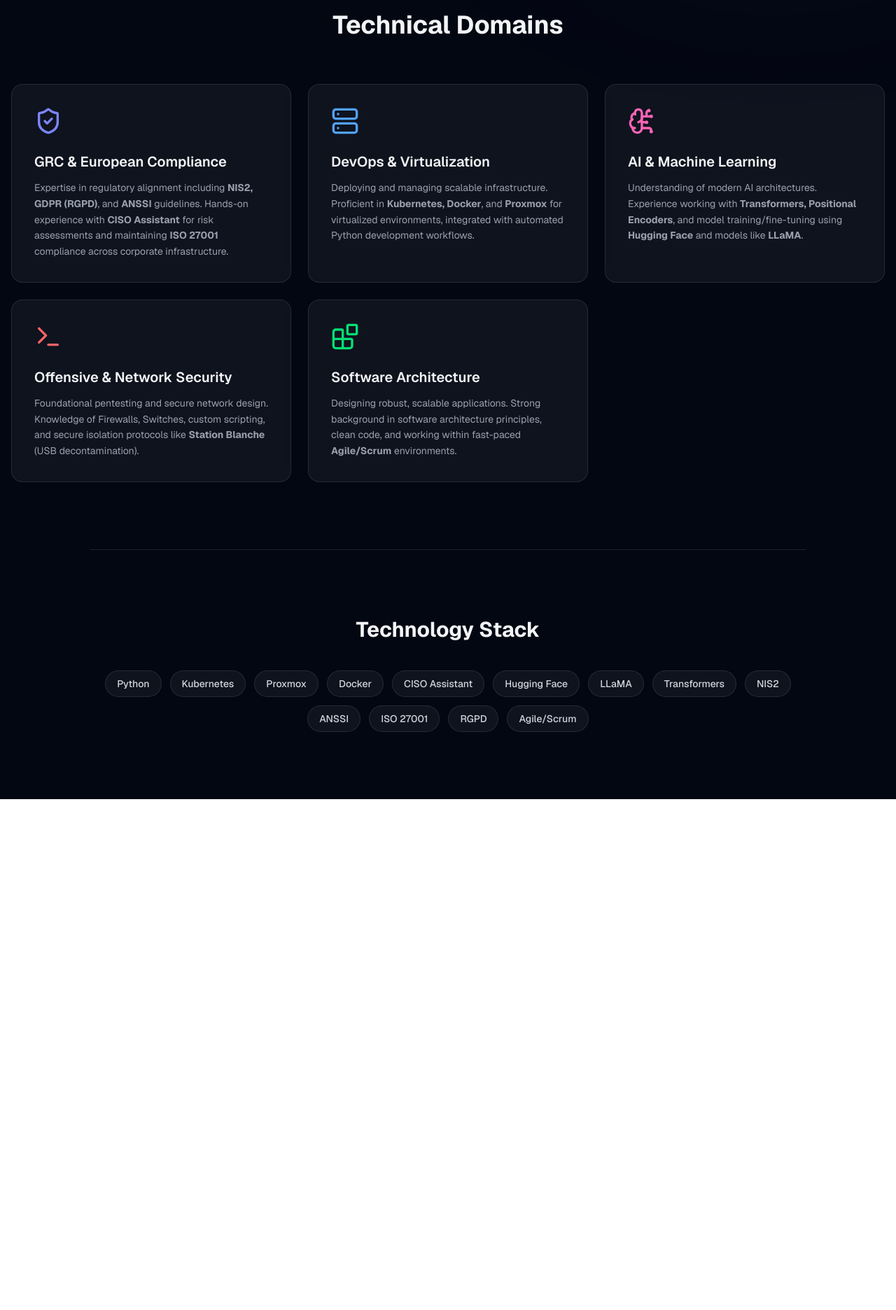
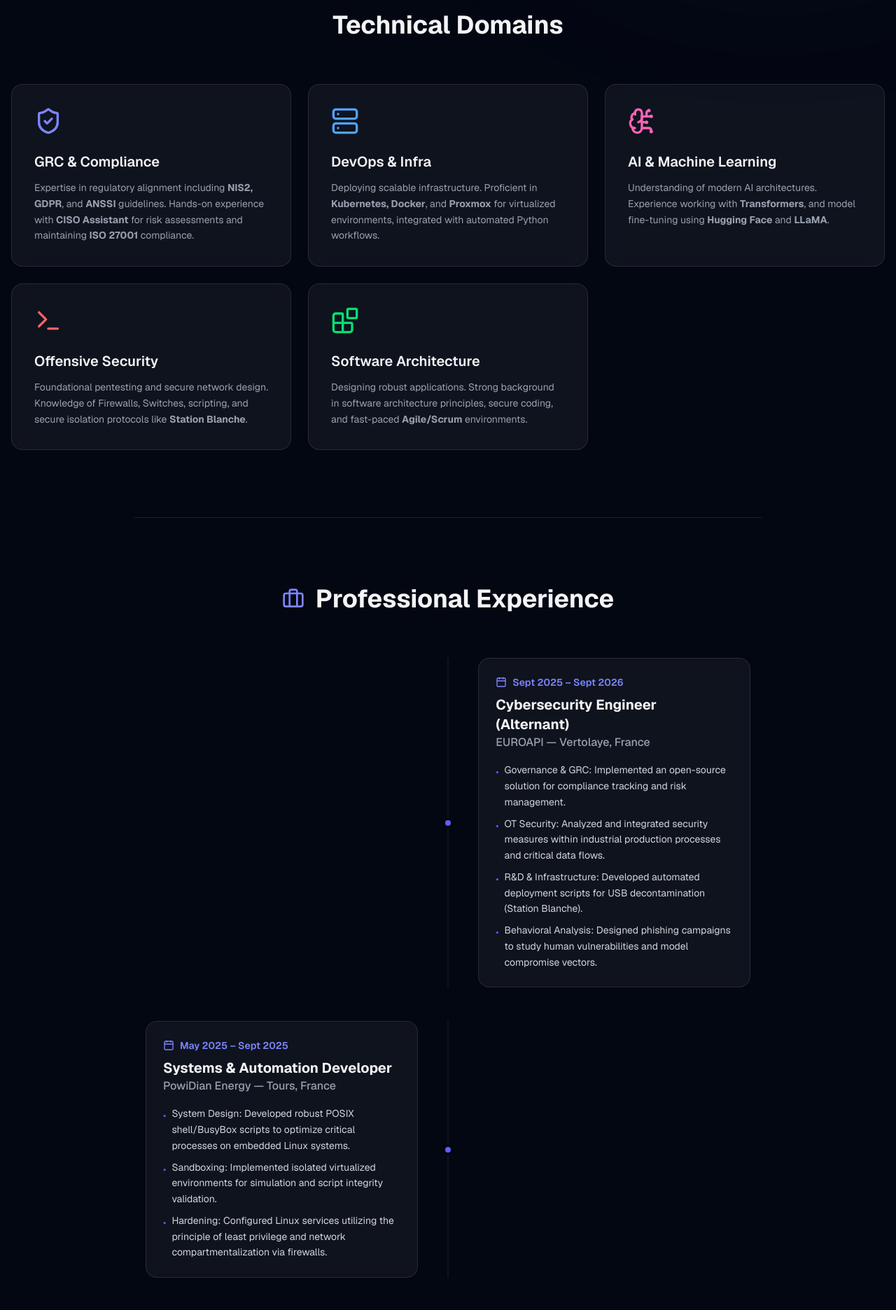
Before and after one commit to jotorress/my-cyber-portfolio, a Next.js app: page / in a window 1280 px wide. Shown: the part 880-2752 px from the top of the page at 70% size. Before the commit the page ends 2022 px from the top, so only its background shows below. Built offline with nearby package versions, Linux system fonts and the light colour scheme.

Commit message:
Adding experience profile

```diff
--- a/app/page.tsx
+++ b/app/page.tsx
@@ -1,6 +1,51 @@
-import { ShieldCheck, Server, BrainCircuit, Terminal, Blocks } from "lucide-react";
+import { ShieldCheck, Server, BrainCircuit, Terminal, Blocks, Briefcase, Calendar, Mail, ExternalLink } from "lucide-react";
+export default function Home() {
+  const experiences = [
+    {
+      role: "Cybersecurity Engineer (Alternant)",
+      company: "EUROAPI",
+      period: "Sept 2025 – Sept 2026",
+      location: "Vertolaye, France",
+      achievements: [
+        "Governance & GRC: Implemented an open-source solution for compliance tracking and risk management.",
+        "OT Security: Analyzed and integrated security measures within industrial production processes and critical data flows.",
+        "R&D & Infrastructure: Developed automated deployment scripts for USB decontamination (Station Blanche).",
+        "Behavioral Analysis: Designed phishing campaigns to study human vulnerabilities and model compromise vectors."
+      ]
+    },
+    {
+      role: "Systems & Automation Developer",
+      company: "PowiDian Energy",
+      period: "May 2025 – Sept 2025",
+      location: "Tours, France",
+      achievements: [
+        "System Design: Developed robust POSIX shell/BusyBox scripts to optimize critical processes on embedded Linux systems.",
+        "Sandboxing: Implemented isolated virtualized environments for simulation and script integrity validation.",
+        "Hardening: Configured Linux services utilizing the principle of least privilege and network compartmentalization via firewalls."
+      ]
+    },
+    {
+      role: "Fullstack AI/Data Developer",
+      company: "Universidad Nacional de Colombia",
+      period: "Oct 2023 – Feb 2024",
+      location: "Bogotá, Colombia",
+      achievements: [
+        "HORUS UNAL Project: Extracted, processed, and visualized scientific data utilizing Python, Django, and Docker.",
+        "AI Integration: Trained machine learning models to classify and analyze academic publications, facilitating strategic decision-making."
+      ]
+    },
+    {
+      role: "Frontend Developer (React)",
+      company: "SIIGO",
+      period: "Jan 2023 – Aug 2023",
+      location: "Bogotá, Colombia",
+      achievements: [
+        "Micro-frontends: Contributed to the development of modular React interfaces within a Dockerized environment for the LATAM market.",
+        "Quality Assurance: Integrated unit testing and achieved 90% functional coverage utilizing SonarQube."
+      ]
+    }
+  ];
 
-export default function Home() {
   return (
     <main className="relative min-h-screen bg-[#030712] text-gray-100 overflow-x-hidden font-sans">
 
@@ -17,75 +62,133 @@ export default function Home() {
         <p className="text-lg md:text-xl text-gray-400 mb-10 leading-relaxed max-w-3xl">
           Dual-degree engineer delivering holistic security solutions. From aligning IT assets with
           NIS2 and ANSSI standards, to architecting secure Kubernetes clusters and integrating LLMs.
-          Trilingual professional (English, French, Spanish) seeking a CDI starting september/october 2026.
+          Trilingual professional (English, French, Spanish) seeking a CDI starting October 2026.
         </p>
         <div className="flex gap-4 justify-center">
-          <a href="#expertise" className="px-8 py-3 rounded-full bg-white text-black font-semibold hover:bg-gray-200 transition duration-300">
-            View My Domains
+          <a href="#experience" className="px-8 py-3 rounded-full bg-white text-black font-semibold hover:bg-gray-200 transition duration-300">
+            View Experience
+          </a>
+          <a href="#contact" className="px-8 py-3 rounded-full border border-gray-700 hover:border-gray-400 transition duration-300 backdrop-blur-sm bg-white/5">
+            Contact Me
           </a>
         </div>
       </section>
 
-      <section id="expertise" className="relative z-10 px-4 py-24 max-w-7xl mx-auto">
+      <section id="domains" className="relative z-10 px-4 py-24 max-w-7xl mx-auto">
         <h3 className="text-3xl md:text-4xl font-bold mb-16 text-center">Technical Domains</h3>
-
         <div className="grid grid-cols-1 md:grid-cols-2 lg:grid-cols-3 gap-6">
-
           <div className="p-8 rounded-2xl bg-white/5 border border-white/10 hover:border-indigo-500/50 transition-all duration-300 backdrop-blur-sm group">
             <ShieldCheck className="w-10 h-10 text-indigo-400 mb-6 group-hover:scale-110 transition-transform" />
-            <h4 className="text-xl font-semibold mb-3 text-gray-100">GRC & European Compliance</h4>
+            <h4 className="text-xl font-semibold mb-3 text-gray-100">GRC & Compliance</h4>
             <p className="text-gray-400 text-sm leading-relaxed">
-              Expertise in regulatory alignment including <strong>NIS2, GDPR (RGPD)</strong>, and <strong>ANSSI</strong> guidelines. Hands-on experience with <strong>CISO Assistant</strong> for risk assessments and maintaining <strong>ISO 27001</strong> compliance across corporate infrastructure.
+              Expertise in regulatory alignment including <strong>NIS2, GDPR</strong>, and <strong>ANSSI</strong> guidelines. Hands-on experience with <strong>CISO Assistant</strong> for risk assessments and maintaining <strong>ISO 27001</strong> compliance.
             </p>
           </div>
-
           <div className="p-8 rounded-2xl bg-white/5 border border-white/10 hover:border-blue-500/50 transition-all duration-300 backdrop-blur-sm group">
             <Server className="w-10 h-10 text-blue-400 mb-6 group-hover:scale-110 transition-transform" />
-            <h4 className="text-xl font-semibold mb-3 text-gray-100">DevOps & Virtualization</h4>
+            <h4 className="text-xl font-semibold mb-3 text-gray-100">DevOps & Infra</h4>
             <p className="text-gray-400 text-sm leading-relaxed">
-              Deploying and managing scalable infrastructure. Proficient in <strong>Kubernetes, Docker</strong>, and <strong>Proxmox</strong> for virtualized environments, integrated with automated Python development workflows.
+              Deploying scalable infrastructure. Proficient in <strong>Kubernetes, Docker</strong>, and <strong>Proxmox</strong> for virtualized environments, integrated with automated Python workflows.
             </p>
           </div>
-
           <div className="p-8 rounded-2xl bg-white/5 border border-white/10 hover:border-pink-500/50 transition-all duration-300 backdrop-blur-sm group">
             <BrainCircuit className="w-10 h-10 text-pink-400 mb-6 group-hover:scale-110 transition-transform" />
             <h4 className="text-xl font-semibold mb-3 text-gray-100">AI & Machine Learning</h4>
             <p className="text-gray-400 text-sm leading-relaxed">
-              Understanding of modern AI architectures. Experience working with <strong>Transformers, Positional Encoders</strong>, and model training/fine-tuning using <strong>Hugging Face</strong> and models like <strong>LLaMA</strong>.
+              Understanding of modern AI architectures. Experience working with <strong>Transformers</strong>, and model fine-tuning using <strong>Hugging Face</strong> and <strong>LLaMA</strong>.
             </p>
           </div>
-
           <div className="p-8 rounded-2xl bg-white/5 border border-white/10 hover:border-red-500/50 transition-all duration-300 backdrop-blur-sm group">
             <Terminal className="w-10 h-10 text-red-400 mb-6 group-hover:scale-110 transition-transform" />
-            <h4 className="text-xl font-semibold mb-3 text-gray-100">Offensive & Network Security</h4>
+            <h4 className="text-xl font-semibold mb-3 text-gray-100">Offensive Security</h4>
             <p className="text-gray-400 text-sm leading-relaxed">
-              Foundational pentesting and secure network design. Knowledge of Firewalls, Switches, custom scripting, and secure isolation protocols like <strong>Station Blanche</strong> (USB decontamination).
+              Foundational pentesting and secure network design. Knowledge of Firewalls, Switches, scripting, and secure isolation protocols like <strong>Station Blanche</strong>.
             </p>
           </div>
-
           <div className="p-8 rounded-2xl bg-white/5 border border-white/10 hover:border-green-500/50 transition-all duration-300 backdrop-blur-sm group">
             <Blocks className="w-10 h-10 text-green-400 mb-6 group-hover:scale-110 transition-transform" />
             <h4 className="text-xl font-semibold mb-3 text-gray-100">Software Architecture</h4>
             <p className="text-gray-400 text-sm leading-relaxed">
-              Designing robust, scalable applications. Strong background in software architecture principles, clean code, and working within fast-paced <strong>Agile/Scrum</strong> environments.
+              Designing robust applications. Strong background in software architecture principles, secure coding, and fast-paced <strong>Agile/Scrum</strong> environments.
             </p>
           </div>
-
         </div>
       </section>
 
-      <section className="relative z-10 px-4 py-24 max-w-5xl mx-auto text-center border-t border-white/10">
-        <h3 className="text-3xl font-bold mb-10">Technology Stack</h3>
-        <div className="flex flex-wrap justify-center gap-3">
-          {[
-            'Python', 'Kubernetes', 'Proxmox', 'Docker', 'CISO Assistant',
-            'Hugging Face', 'LLaMA', 'Transformers', 'NIS2', 'ANSSI',
-            'ISO 27001', 'RGPD', 'Agile/Scrum'
-          ].map((skill) => (
-            <span key={skill} className="px-4 py-2 rounded-full bg-white/5 border border-white/10 text-sm font-medium text-gray-300 hover:text-white hover:border-indigo-400 hover:bg-white/10 transition-all cursor-default">
-              {skill}
-            </span>
+      <section id="experience" className="relative z-10 px-4 py-24 max-w-4xl mx-auto border-t border-white/10">
+        <div className="flex items-center gap-4 mb-16 justify-center">
+          <Briefcase className="w-8 h-8 text-indigo-400" />
+          <h3 className="text-3xl md:text-4xl font-bold">Professional Experience</h3>
+        </div>
+
+        <div className="space-y-12">
+          {experiences.map((exp, index) => (
+            <div key={index} className="relative pl-8 md:pl-0">
+              <div className="hidden md:block absolute left-[50%] top-0 bottom-0 w-px bg-white/10 transform -translate-x-1/2"></div>
+
+              <div className={`md:flex items-center justify-between w-full ${index % 2 === 0 ? 'md:flex-row-reverse' : ''}`}>
+
+                <div className="absolute left-0 md:left-1/2 w-4 h-4 rounded-full bg-indigo-500 border-4 border-[#030712] transform -translate-x-[7px] md:-translate-x-1/2 mt-1.5 md:mt-0 z-10"></div>
+
+                <div className="md:w-[45%] mb-8 md:mb-0">
+                  <div className="p-6 rounded-2xl bg-white/5 border border-white/10 hover:border-indigo-500/30 transition-all duration-300 backdrop-blur-sm">
+                    <span className="flex items-center gap-2 text-indigo-400 text-sm font-semibold mb-2">
+                      <Calendar className="w-4 h-4" /> {exp.period}
+                    </span>
+                    <h4 className="text-xl font-bold text-gray-100">{exp.role}</h4>
+                    <p className="text-gray-400 font-medium mb-4">{exp.company} — {exp.location}</p>
+                    <ul className="space-y-2">
+                      {exp.achievements.map((item, i) => (
+                        <li key={i} className="text-gray-300 text-sm flex items-start">
+                          <span className="text-indigo-500 mr-2 mt-1">•</span>
+                          <span className="leading-relaxed">{item}</span>
+                        </li>
+                      ))}
+                    </ul>
+                  </div>
+                </div>
+              </div>
+            </div>
           ))}
+        </div>
+      </section>
+
+      <section id="contact" className="relative z-10 px-4 py-20 bg-black/40 border-t border-white/10 mt-12">
+        <div className="max-w-4xl mx-auto text-center">
+          <h3 className="text-3xl font-bold mb-6">Let's Connect</h3>
+          <p className="text-gray-400 mb-10 max-w-xl mx-auto">
+            I am actively seeking a full-time CDI starting in October 2026. Whether you have a position in mind or just want to discuss cybersecurity and software architecture, my inbox is open.
+          </p>
+
+          <div className="flex flex-wrap justify-center gap-6 mb-12">
+            <a href="mailto:jonathan.torres_sarmiento@insa-cvl.fr" className="flex items-center gap-2 px-6 py-3 rounded-xl bg-white/5 border border-white/10 hover:bg-white/10 transition-colors">
+              <Mail className="w-5 h-5 text-gray-300" />
+              <span>Email Me</span>
+            </a>
+
+            <a href="https://www.linkedin.com/in/jonathan-ts/" target="_blank" rel="noopener noreferrer" className="flex items-center gap-2 px-6 py-3 rounded-xl bg-white/5 border border-white/10 hover:bg-[#0A66C2]/20 hover:border-[#0A66C2] hover:text-[#0A66C2] transition-colors">
+              <svg xmlns="http://www.w3.org/2000/svg" width="20" height="20" viewBox="0 0 24 24" fill="none" stroke="currentColor" strokeWidth="2" strokeLinecap="round" strokeLinejoin="round">
+                <path d="M16 8a6 6 0 0 1 6 6v7h-4v-7a2 2 0 0 0-2-2 2 2 0 0 0-2 2v7h-4v-7a6 6 0 0 1 6-6z"></path>
+                <rect x="2" y="9" width="4" height="12"></rect>
+                <circle cx="4" cy="4" r="2"></circle>
+              </svg>
+              <span>LinkedIn</span>
+              <ExternalLink className="w-4 h-4 ml-1 opacity-50" />
+            </a>
+
+            <a href="https://github.com/jotorress" target="_blank" rel="noopener noreferrer" className="flex items-center gap-2 px-6 py-3 rounded-xl bg-white/5 border border-white/10 hover:bg-white/10 transition-colors">
+              <svg xmlns="http://www.w3.org/2000/svg" width="20" height="20" viewBox="0 0 24 24" fill="none" stroke="currentColor" strokeWidth="2" strokeLinecap="round" strokeLinejoin="round">
+                <path d="M15 22v-4a4.8 4.8 0 0 0-1-3.02c3.14-.35 6.5-1.4 6.5-7a4.6 4.6 0 0 0-1.39-3.23 4.2 4.2 0 0 0-.1-3.2s-1.1-.35-3.5 1.3a12.3 12.3 0 0 0-6.2 0C6.5 2.8 5.4 3.15 5.4 3.15a4.2 4.2 0 0 0-.1 3.2A4.6 4.6 0 0 0 3.9 9.9c0 5.6 3.35 6.65 6.5 7a4.8 4.8 0 0 0-1 3.03V22"></path>
+                <path d="M9 18c-3.14 1.1-5-1.3-5-1.3"></path>
+              </svg>
+              <span>GitHub</span>
+              <ExternalLink className="w-4 h-4 ml-1 opacity-50" />
+            </a>
+          </div>
+
+          <p className="text-sm text-gray-600">
+            © {new Date().getFullYear()} Jonathan Torres Sarmiento. Built with Next.js & Tailwind CSS.
+          </p>
         </div>
       </section>
 
```
